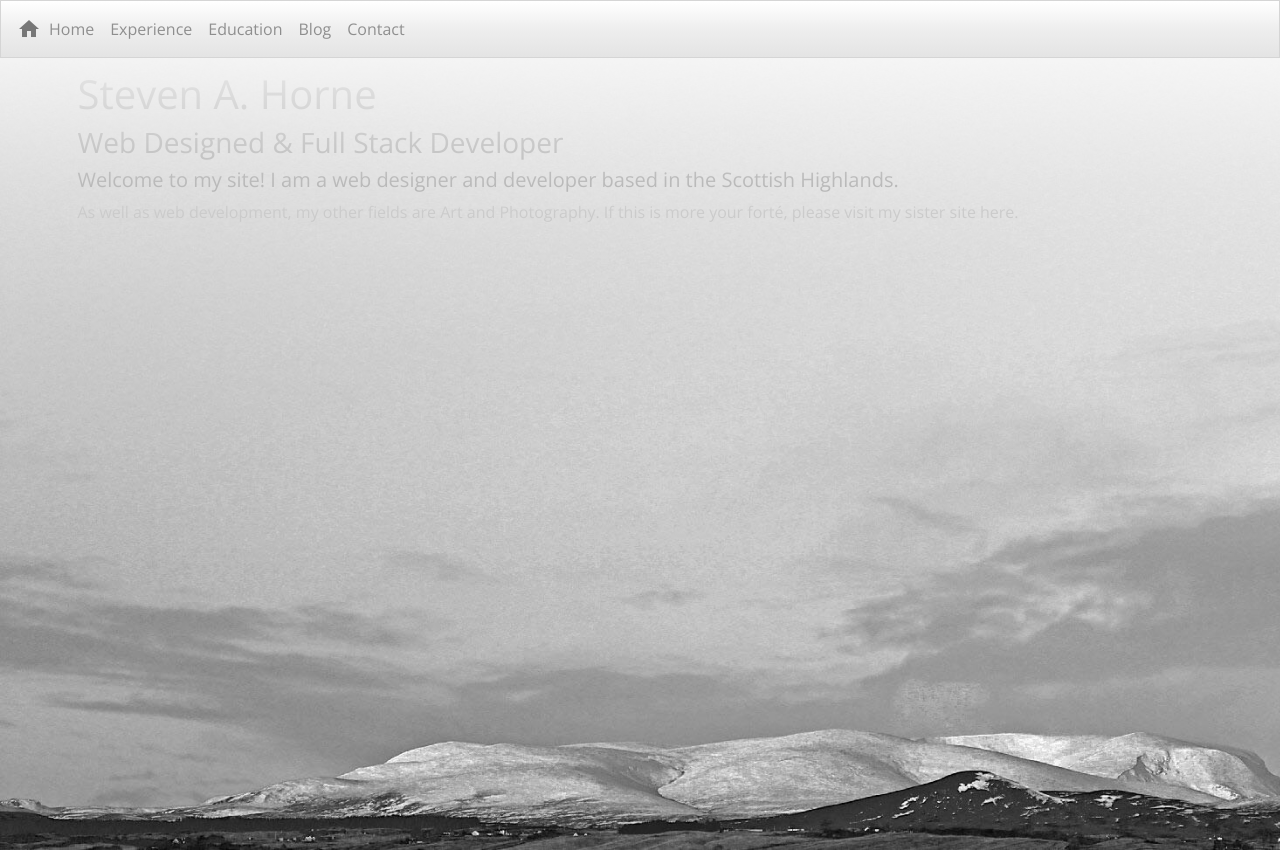
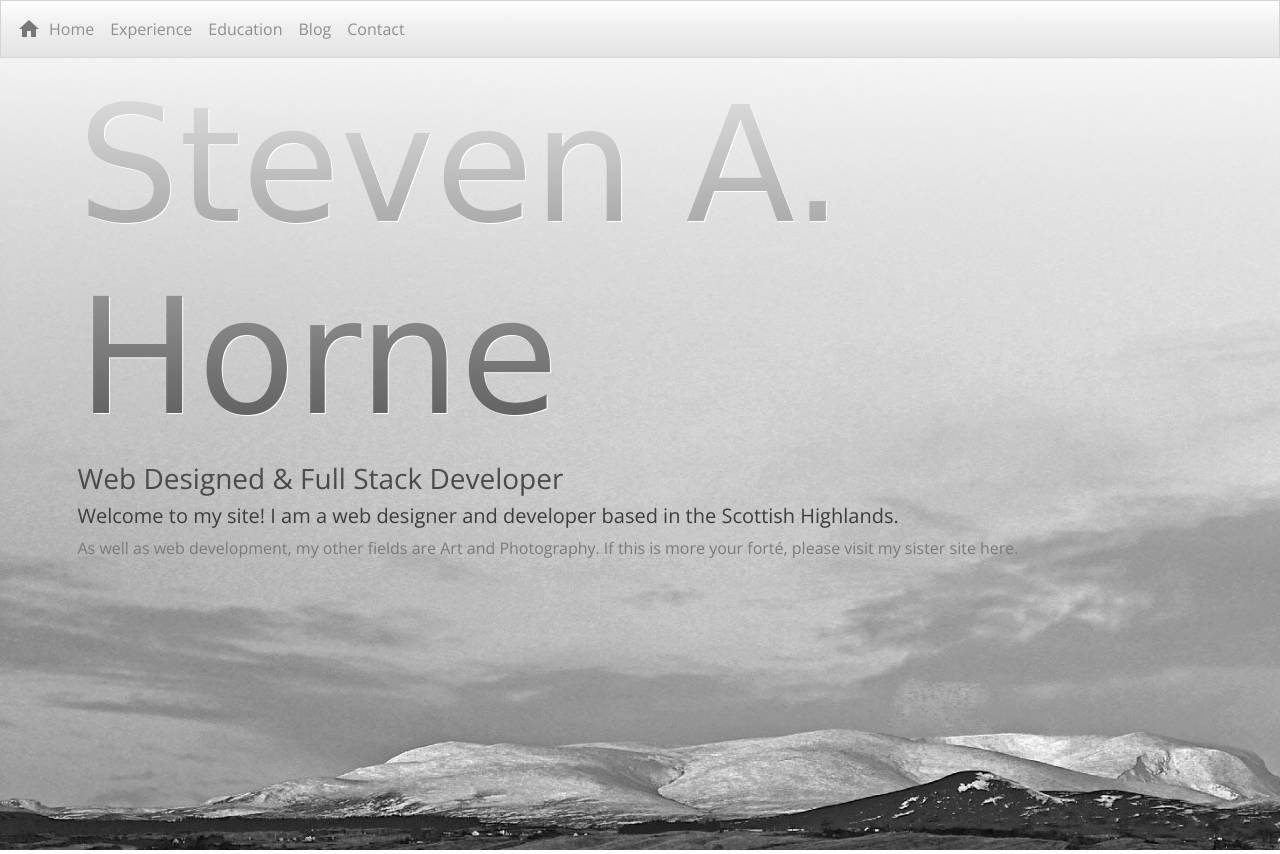
Before and after one commit to stiophan0309/sah-milestone3, a Flask app: page /index in a window 1280 px wide. Shown: the top 854 px of the page. Run offline with Flask 2, Linux system fonts and the light colour scheme; some libraries are stand-ins or nearby versions.

Commit message:
Added styling to title font

```diff
--- a/static/css/style.css
+++ b/static/css/style.css
@@ -1,3 +1,5 @@
+@import url('https://fonts.googleapis.com/css2?family=Tangerine:wght@700&display=swap')
+
 html, body {
     font-size: 16px;
 }
@@ -44,6 +46,11 @@ footer {
     margin-bottom: 1000px;
 }
 /* Index Page */
+.main-title {
+    font-size: 10em;
+    font-family: 'Tangerine', cursive;
+    text-shadow: 1px 1px 0px #fff;
+}
 /* Contact Page */
 
  input, textarea {
--- a/templates/index.html
+++ b/templates/index.html
@@ -8,7 +8,7 @@
     <div class="row content-bg">
         <div class="col-sm-12">
             <div class="content-wrap img-responsive">
-                <h1>Steven A. Horne</h1>
+                <h1 class="main-title">Steven A. Horne</h1>
                 <h3>Web Designed & Full Stack Developer</h3>
                 <h5>
                 Welcome to my site!  I am a web designer and developer based in the Scottish Highlands.
```
